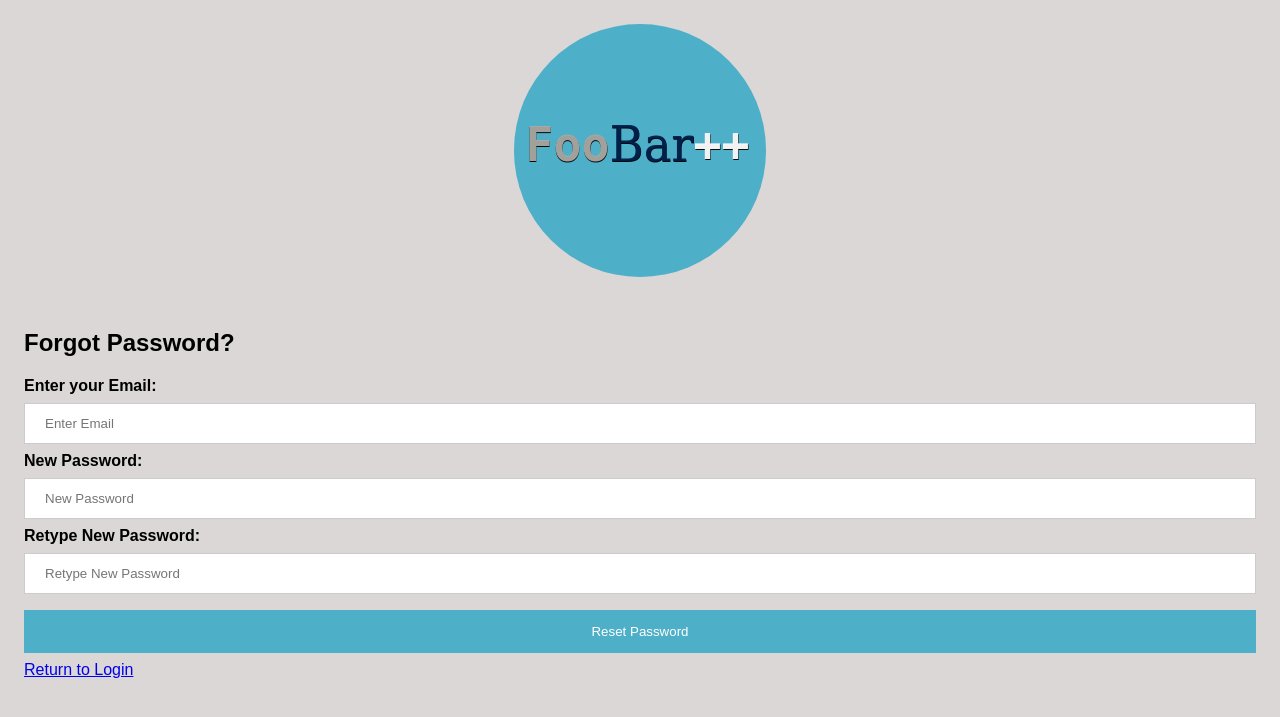
After one commit to LongwoodFooBar/SeniorSeminarProject, a Flask app: page /forgot in a window 1280 px wide. The commit adds this page. Shown: the top 717 px of the page. Run offline with Flask 2, Linux system fonts and the light colour scheme.

Commit message:
Forgot to push these in with earlier commit

```diff
--- a/templates/editcourse.html
+++ b/templates/editcourse.html
@@ -22,7 +22,7 @@
 	<div>
 	<!-- Form -->
 		<form method="POST">
-			<h3>Create New Course:</h3>
+			<h3>Edit a Course:</h3>
 			<label for="title"><b>Course Title:</b></label>
                         <input type="text" placeholder="Enter Title" name="title" required>
 			<br />
--- /dev/null
+++ b/templates/forgotpw.html
@@ -0,0 +1,34 @@
+<!DOCTYPE html>
+<!-- Heather Switzer, Ben Byrnes, Jacob Carney -->
+<!-- HTML and CSS adapted from: https://www.w3schools.com/howto/tryit.asp?filename=tryhow_css_login_form_modal -->
+
+<!DOCTYPE html>
+<html>
+	<head>
+		<meta name="viewport" content="width=device-width, initial-scale=1">
+		<link rel="stylesheet" type="text/css" href="{{url_for('static', filename='styles.css')}}">
+		<link rel="shortcut icon" href="{{url_for('static', filename='favicon.ico')}}">
+	</head>
+	<body>
+		<form method="POST">
+
+			<div class="imgcontainer">
+				<img src="{{url_for('static', filename='logo.svg')}}" alt="Avatar" class="avatar">
+			</div>
+			<div class="container">
+			<h2><b>Forgot Password?</b></h2>
+				<label for="username"><b>Enter your Email:</b></label>
+				<input type="text" placeholder="Enter Email" name="username" required>
+				<label for="password"><b>New Password:</b></label>
+				<input type="text" placeholder="New Password" name="password" required>
+				<label for="password2"><b>Retype New Password:</b></label>
+				<input type="text" placeholder="Retype New Password" name="password2" required>
+				<button type="submit" onclick="validate();">Reset Password</button>
+				<label>
+					<div name='errordiv' class='errmsg'>{{loginerror}}</div>
+				</label>
+				<span><a href="{{url_for('root')}}">Return to Login</a></span>
+			</div>
+		</form>
+	</body>
+</html>
```
Also changed, not shown: static/editButton.png (added).
